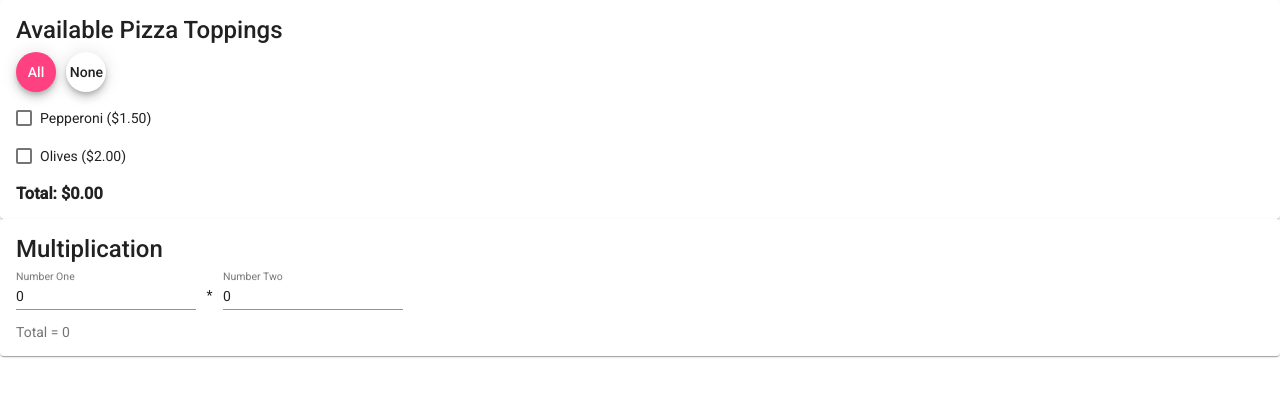
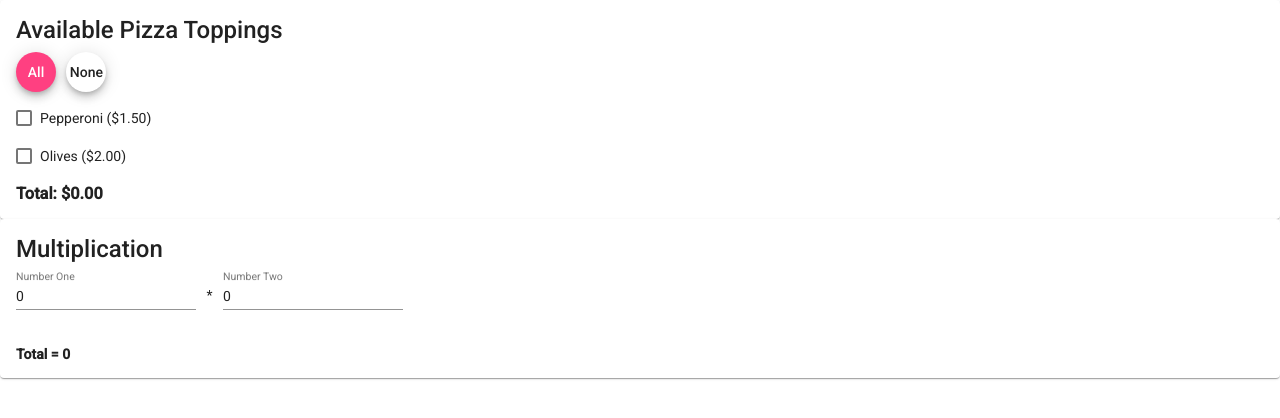
Before and after one commit to trogers9119/components, an Angular app: page / in a window 1280 px wide. Shown: the top 418 px of the page. Built offline with nearby package versions, Linux system fonts and the light colour scheme.

Commit message:
finished

```diff
--- a/src/app/multiplication/multiplication.component.html
+++ b/src/app/multiplication/multiplication.component.html
@@ -12,9 +12,9 @@
             <mat-label>Number Two</mat-label>
             <input type="text" matInput [(ngModel)]=numberTwo>
         </mat-form-field>
-        <mat-card-subtitle>
+        <h4>
             Total = {{ total }}
-        </mat-card-subtitle>
+        </h4>
 
     </mat-card-content>
 </mat-card>
```
